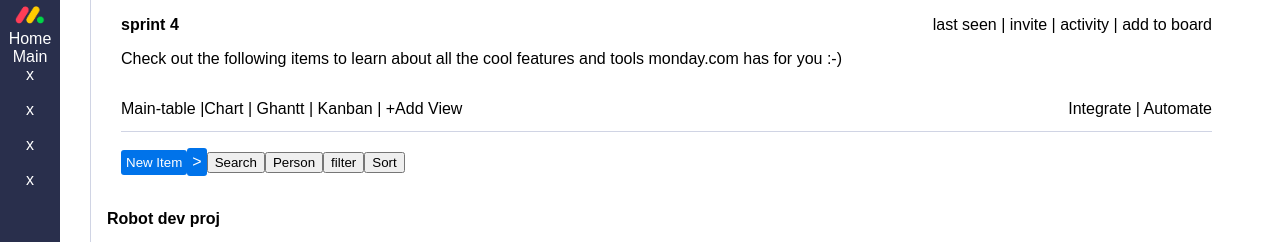
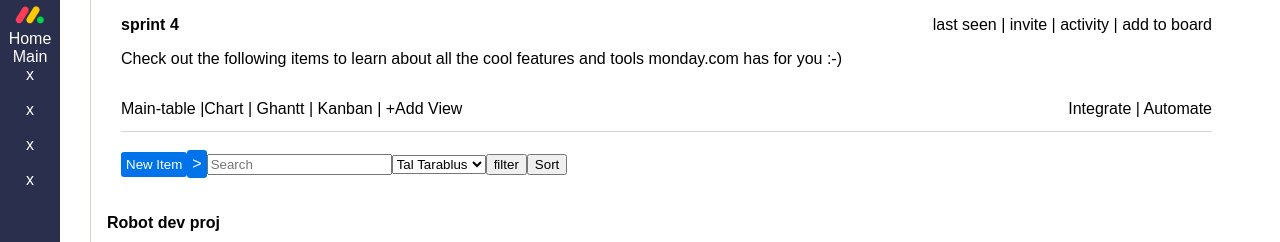
Before and after one commit to Inbar-tzvik/TaskDay, a Vue app in the folder frontend/: page /#/main in a window 1280 px wide. Shown: the top 242 px of the page. Built offline with nearby package versions, Linux system fonts and the light colour scheme; no server answers.

Commit message:
shlomi 14:45

```diff
--- a/frontend/src/components/board-filter.vue
+++ b/frontend/src/components/board-filter.vue
@@ -2,10 +2,14 @@
     <section class="board-filter">
       <button class="blue-btn">New Item</button>
       <div class="blue-btn">></div>
-      <button>Search</button>
-      <button>Person</button>
+      <input type="text" placeholder="Search"  v-model="filterBy.txt"  @input="setFilter">
+      <select v-for="(user, idx) in users" :key="idx" v-model="filterBy.user" >
+        <option value="">{{ user }}</option>
+      </select>
       <button>filter</button>
       <button>Sort</button>
+
+     <pre>{{ getUsers }}</pre>
 
     </section>
 </template>
@@ -18,14 +22,31 @@
   props: {
 
   },
+  data() {
+    return {
+      filterBy: {
+        txt: '',
+        user: ''
+      },
+      users: null
+    }
+  },
   components: {
 
   },
   computed: {
-
+      boards() {
+      return this.$store.getters.boards[0];
+    },
+    getUsers(){
+      this.users = this.$store.getters.getUsers
+    }
   },
   methods: {
-
+    setFilter() {
+      console.log(this.filterBy);
+      this.$emit('setFilter', JSON.parse(JSON.stringify(this.filterBy)))
+    },
   },
 };
 </script>
--- a/frontend/src/services/board-group-service.js
+++ b/frontend/src/services/board-group-service.js
@@ -37,7 +37,7 @@
         _id: 'u101',
         fullname: 'Tal Tarablus',
         imgUrl: 'https://www.google.com',
-    }, ],
+    },],
     groups: [{
             id: 'g101',
             title: 'Group 1',
--- a/frontend/src/store/modules/board-module.js
+++ b/frontend/src/store/modules/board-module.js
@@ -8,11 +8,15 @@
     // currToy: toyService.getEmptyToy(),
     // toysForDisplay: null,
     FilterBy: null,
+
     // labels: ["funny", "sad", "On wheels", "Box game", "Art", "Baby", "Doll", "Puzzle", "Outdoor"]
   },
   getters: {
     boards(state) {
       return state.boards;
+    },
+    getUsers(state){
+       return state.boards[0].members.map(user => user.fullname)
     },
     // toysForDisplay(state, { filter }) {
     //     // if (!state.toysForDisplay) return state.toys
@@ -42,6 +46,7 @@
     },
     setFilter(state, { filterBy }) {
       state.filterBy = filterBy;
+      // console.log('filterBy from state:', filterBy);
     },
     saveToy(state, { savedToy }) {
       const idx = state.toys.findIndex((toy) => toy._id === savedToy._id);
@@ -110,9 +115,10 @@
         });
       }
     },
-    filter({ commit, dispatch }, { filterBy }) {
-      commit({ type: 'setFilter', filterBy });
-      dispatch({ type: 'loadBoards' });
+    setFilter({ commit, dispatch }, { filterBy }) {
+      commit({ type: 'setFilter', filterBy })
+      dispatch({ type: 'loadBoards' })
+      // console.log(filterBy, 'filterBy')
     },
   },
 };
--- a/frontend/src/views/main-board.vue
+++ b/frontend/src/views/main-board.vue
@@ -45,8 +45,10 @@
 </template>
 
 <script>
+
 import groupList from '../components/group-list.vue';
 import boardFilter from '../components/board-filter.vue';
+
 // import { boardService } from '../services/board-service.js';
 
 export default {
@@ -64,6 +66,9 @@
     removeItem(itemId, groupId) {
       this.$store.dispatch({ type: 'removeItem', itemId: itemId, groupId: groupId, boardId: this.boards[0]._id });
     },
+    setFilter(filterBy) {
+      this.$store.dispatch({ type: 'setFilter', filterBy })
+    },
   },
   components: { groupList, boardFilter },
 };
```
